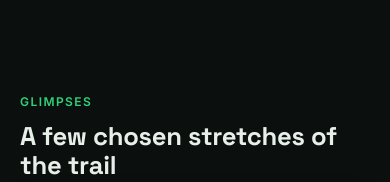
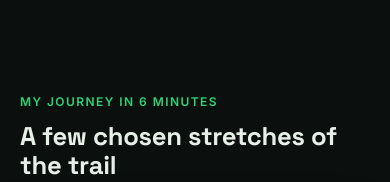
Before and after one commit to bodnarmihaly/ikla-vercel, a plain HTML site: page index.html in a window 390 px wide. Shown: the part 1828-2010 px from the top of the page. Drawn offline with Linux system fonts and the light colour scheme.

Commit message:
Rename Glimpses section to "My Journey in 6 Minutes"
Also switch to the mobile menu below 820px so the longer nav label fits.

Co-Authored-By: Claude Opus 5.5 <noreply@anthropic.com>

```diff
--- a/index.html
+++ b/index.html
@@ -26,7 +26,7 @@
     </button>
     <nav class="nav-links">
       <a href="#about">About</a>
-      <a href="#glimpses">Glimpses</a>
+      <a href="#six-minutes">My Journey in 6 Minutes</a>
       <a href="#locations">Street View</a>
       <a href="#journey">Full journey</a>
       <a href="#tech">Tech</a>
@@ -75,13 +75,13 @@
     </div>
   </section>
 
-  <!-- GLIMPSES -->
-  <section id="glimpses" class="section container">
+  <!-- MY JOURNEY IN 6 MINUTES -->
+  <section id="six-minutes" class="section container">
     <div class="section-head">
-      <span class="kicker">Glimpses</span>
+      <span class="kicker">My Journey in 6 Minutes</span>
       <h2>A few chosen stretches of the trail</h2>
     </div>
-    <div class="video featured" data-yt="EvQvbPWjxhE" data-title="Oandu–Ikla glimpses"></div>
+    <div class="video featured" data-yt="EvQvbPWjxhE" data-title="My Journey in 6 Minutes"></div>
   </section>
 
   <!-- STREET VIEW LOCATIONS -->
--- a/styles.css
+++ b/styles.css
@@ -50,7 +50,7 @@ h1, h2, h3 { font-family: "Space Grotesk", "Inter", sans-serif; line-height: 1.1
 .nav-toggle { display: none; background: none; border: 0; padding: 8px; cursor: pointer; }
 .nav-toggle span { display: block; width: 22px; height: 2px; background: var(--text); margin: 5px 0; border-radius: 2px; transition: transform .25s, opacity .25s; }
 
-@media (max-width: 760px) {
+@media (max-width: 820px) {
   .nav-toggle { display: block; }
   .nav-links {
     position: absolute; top: 60px; left: 0; right: 0;
```
